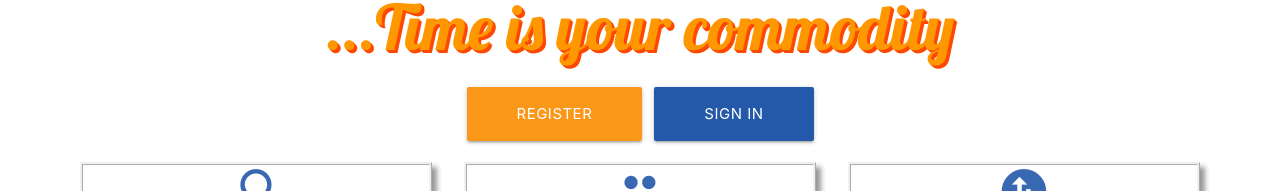
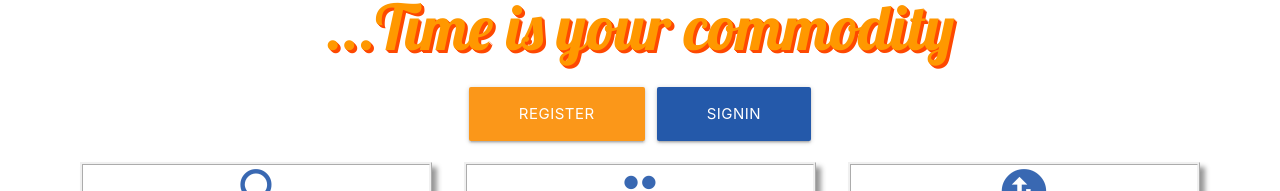
Before and after one commit to erictriestocode/thisforthat-backup, a React (Create React App) app in the folder client/: page / in a window 1280 px wide. Shown: the part 304-495 px from the top of the page. Built offline with nearby package versions, Linux system fonts and the light colour scheme.

Commit message:
Update index.js

```diff
--- a/client/src/components/landingPage/index.js
+++ b/client/src/components/landingPage/index.js
@@ -32,7 +32,7 @@ class LandingPage extends Component {
                             <a href="/registration" id="button" className="btn-large waves-effect waves- orange darken-1 hoverable">Register</a>
                         </Link>
                         <Link to='/signinform'>
-                            <a href="/signinform" id="button" className="btn-large waves-effect waves- blue darken-4 hoverable">Sign In</a>
+                            <a href="/signinform" id="button" className="btn-large waves-effect waves- blue darken-4 hoverable">SignIn</a>
                         </Link>
 
                     </div>
@@ -86,7 +86,7 @@ class LandingPage extends Component {
             </div>
 
 
-            // </div >
+            </div >
         )
     }
 }
```
